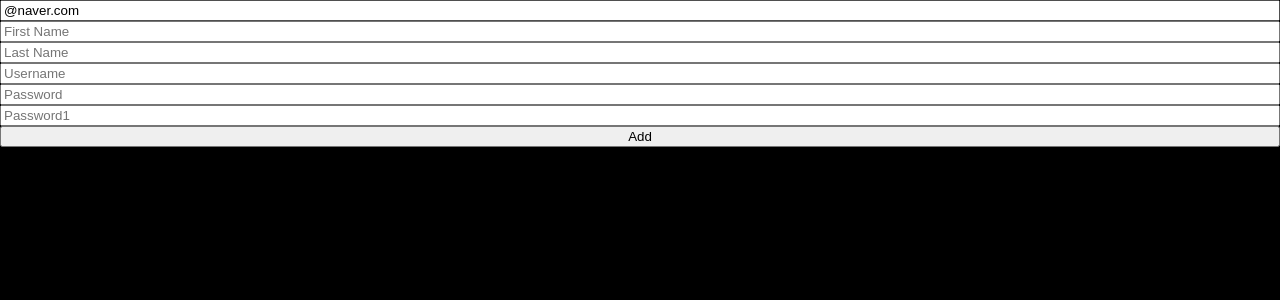
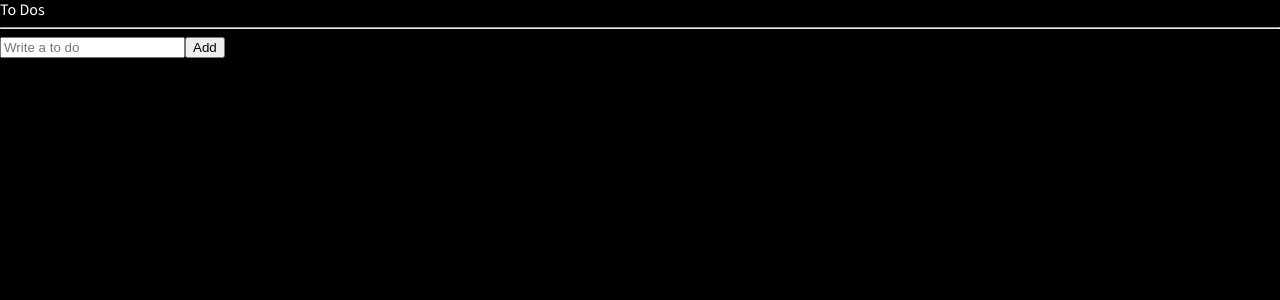
Before and after one commit to NewTurn2017/REACT-MASTER, a React (Create React App) app: page / in a window 1280 px wide. Shown: the top 300 px of the page. Built offline with nearby package versions, Linux system fonts and the light colour scheme.

Commit message:
23-01-11: Todo #6.11 Add To Do

```diff
--- a/src/App.tsx
+++ b/src/App.tsx
@@ -1,6 +1,6 @@
 import React from 'react'
 import { createGlobalStyle } from 'styled-components'
-import TodoList from './ToDoList'
+import TodoList from './components/ToDoList'
 
 const GlobalStyle = createGlobalStyle`
   @import url('https://fonts.googleapis.com/css2?family=Open+Sans&family=Source+Sans+Pro&display=swap');
--- a/src/ToDoList.tsx
+++ /dev/null
@@ -1,128 +0,0 @@
-import React from 'react'
-import { useForm } from 'react-hook-form'
-
-/* function ToDoList() {
-  const [toDo, setToDo] = useState("");
-  const [toDoError, setToDoError] = useState("");
-  const onChange = (event: React.FormEvent<HTMLInputElement>) => {
-    const {
-      currentTarget: { value },
-    } = event;
-    setToDoError("");
-    setToDo(value);
-  };
-  const onSubmit = (event: React.FormEvent<HTMLFormElement>) => {
-    event.preventDefault();
-    if (toDo.length < 10) {
-      return setToDoError("To do should be longer");
-    }
-    console.log("submit");
-  };
-  return (
-    <div>
-      <form onSubmit={onSubmit}>
-        <input onChange={onChange} value={toDo} placeholder="Write a to do" />
-        <button>Add</button>
-        {toDoError !== "" ? toDoError : null}
-      </form>
-    </div>
-  );
-} */
-
-interface IForm {
-  email: string
-  firstName: string
-  lastName: string
-  username: string
-  password: string
-  password1: string
-  extraError: string
-}
-
-function ToDoList() {
-  const {
-    register,
-    handleSubmit,
-    formState: { errors },
-    setError,
-  } = useForm<IForm>({
-    defaultValues: {
-      email: '@naver.com',
-    },
-  })
-  const onValid = (data: IForm) => {
-    if (data.password !== data.password1) {
-      setError(
-        'password1',
-        {
-          message: 'Password not match',
-        },
-        { shouldFocus: true }
-      )
-    }
-    /*
-    setError('extraError', {
-      message: 'Server offLine.',
-    })
-    */
-  }
-  return (
-    <div>
-      <form
-        style={{ display: 'flex', flexDirection: 'column' }}
-        onSubmit={handleSubmit(onValid)}
-      >
-        <input
-          {...register('email', {
-            required: 'Email is required',
-            pattern: {
-              value: /^[A-Za-z0-9._%+-]+@naver.com$/,
-              message: 'Only naver.com emails allowed',
-            },
-          })}
-          placeholder="Email"
-        />
-        <span>{errors?.email?.message}</span>
-        <input
-          {...register('firstName', {
-            required: 'write here',
-            validate: (value) =>
-              value.includes('nico') ? 'No nicos allowed' : true,
-          })}
-          placeholder="First Name"
-        />
-        <span>{errors?.firstName?.message}</span>
-        <input
-          {...register('lastName', { required: 'write here' })}
-          placeholder="Last Name"
-        />
-        <span>{errors?.lastName?.message}</span>
-        <input
-          {...register('username', { required: 'write here', minLength: 10 })}
-          placeholder="Username"
-        />
-        <span>{errors?.username?.message}</span>
-        <input
-          {...register('password', { required: 'write here', minLength: 5 })}
-          placeholder="Password"
-        />
-        <span>{errors?.password?.message}</span>
-        <input
-          {...register('password1', {
-            required: 'Password is required',
-            minLength: {
-              value: 5,
-              message: 'Your password is too short.',
-            },
-          })}
-          placeholder="Password1"
-        />
-        <span>{errors?.password1?.message}</span>
-        <button>Add</button>
-        <span>{errors?.extraError?.message}</span>
-      </form>
-    </div>
-  )
-}
-
-export default ToDoList
--- /dev/null
+++ b/src/components/ToDoList.tsx
@@ -0,0 +1,53 @@
+import React from 'react'
+import { useForm } from 'react-hook-form'
+import { atom, useRecoilState } from 'recoil'
+
+interface IForm {
+  toDo: string
+}
+
+interface IToDo {
+  text: string
+  id: number
+  category: 'TO_DO' | 'DOING' | 'DONE'
+}
+const toDoState = atom<IToDo[]>({
+  key: 'toDo',
+  default: [],
+})
+
+function ToDoList() {
+  const [toDos, setToDos] = useRecoilState(toDoState)
+
+  const { register, handleSubmit, setValue } = useForm<IForm>()
+  const handleValid = ({ toDo }: IForm) => {
+    setToDos((oldToDos) => [
+      { text: toDo, id: Date.now(), category: 'TO_DO' },
+      ...oldToDos,
+    ])
+    setValue('toDo', '')
+  }
+
+  return (
+    <div>
+      <h1>To Dos</h1>
+      <hr />
+      <form onSubmit={handleSubmit(handleValid)}>
+        <input
+          {...register('toDo', {
+            required: 'Please write a To do',
+          })}
+          placeholder="Write a to do"
+        />
+        <button>Add</button>
+      </form>
+      <ul>
+        {toDos.map((toDo) => (
+          <li key={toDo.id}>{toDo.text}</li>
+        ))}
+      </ul>
+    </div>
+  )
+}
+
+export default ToDoList
```
